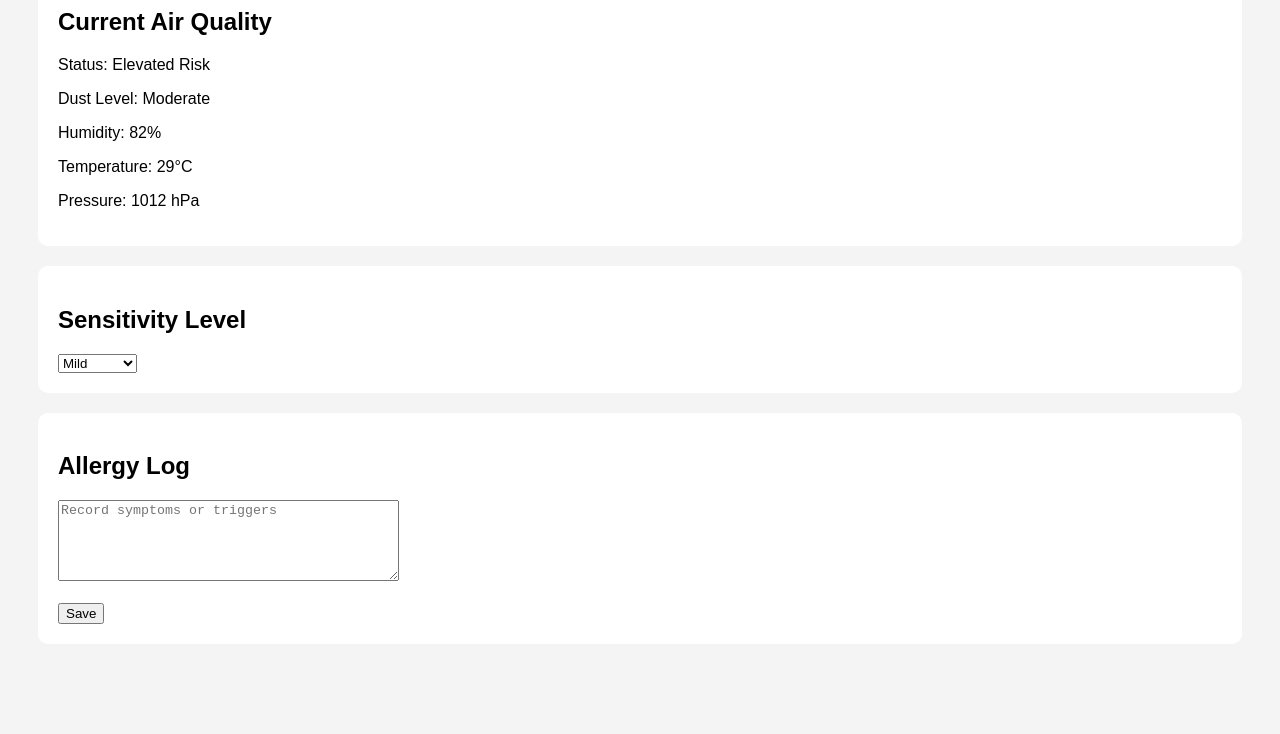
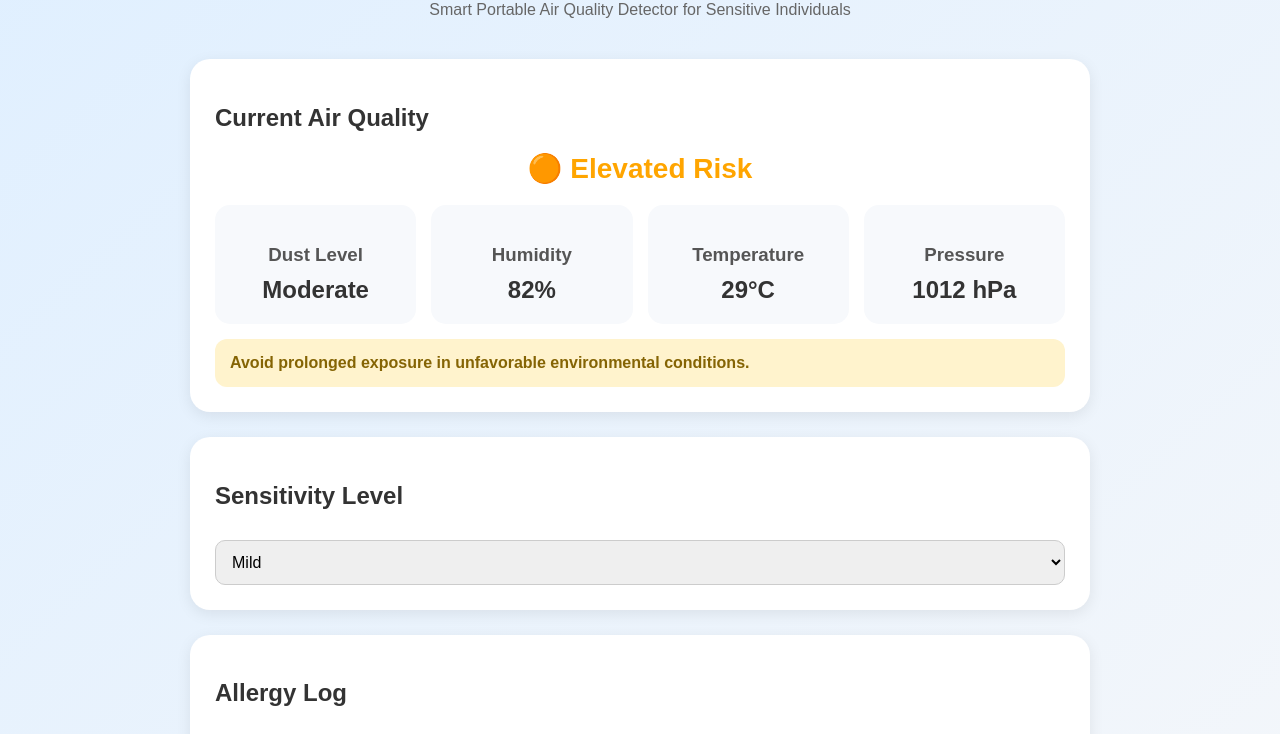
Before and after one commit to leeminxian36-ops/AirSense, a plain HTML site: page index.html in a window 1280 px wide. Shown: the part 150-884 px from the top of the page. Before the commit the page ends 832 px from the top, so only its background shows below. Drawn offline with Linux system fonts and the light colour scheme.

Commit message:
Update index.html

````diff
--- a/index.html
+++ b/index.html
@@ -1,26 +1,165 @@
+# Replace your current `index.html` with this
+
+```html
 <!DOCTYPE html>
-<html>
+<html lang="en">
 
 <head>
+  <meta charset="UTF-8">
+  <meta name="viewport" content="width=device-width, initial-scale=1.0">
   <title>AirSense</title>
+
+  <style>
+    body {
+      font-family: Arial, sans-serif;
+      background: linear-gradient(to bottom right, #dfefff, #f5f7fa);
+      margin: 0;
+      padding: 30px;
+      color: #333;
+    }
+
+    .container {
+      max-width: 900px;
+      margin: auto;
+    }
+
+    h1 {
+      text-align: center;
+      font-size: 48px;
+      margin-bottom: 10px;
+    }
+
+    .subtitle {
+      text-align: center;
+      color: #666;
+      margin-bottom: 40px;
+    }
+
+    .card {
+      background: white;
+      padding: 25px;
+      border-radius: 20px;
+      margin-bottom: 25px;
+      box-shadow: 0 4px 15px rgba(0, 0, 0, 0.08);
+    }
+
+    .status {
+      text-align: center;
+      font-size: 28px;
+      font-weight: bold;
+      color: orange;
+      margin-top: 10px;
+    }
+
+    .grid {
+      display: grid;
+      grid-template-columns: repeat(auto-fit, minmax(180px, 1fr));
+      gap: 15px;
+      margin-top: 20px;
+    }
+
+    .reading-box {
+      background: #f7f9fc;
+      padding: 20px;
+      border-radius: 15px;
+      text-align: center;
+    }
+
+    .reading-box h3 {
+      margin-bottom: 10px;
+      color: #555;
+    }
+
+    .reading-value {
+      font-size: 24px;
+      font-weight: bold;
+    }
+
+    select,
+    textarea,
+    button {
+      width: 100%;
+      padding: 12px;
+      border-radius: 10px;
+      border: 1px solid #ccc;
+      margin-top: 10px;
+      font-size: 16px;
+    }
+
+    textarea {
+      resize: vertical;
+    }
+
+    button {
+      background-color: #4a90e2;
+      color: white;
+      border: none;
+      cursor: pointer;
+      transition: 0.3s;
+      font-weight: bold;
+    }
+
+    button:hover {
+      background-color: #3578c9;
+    }
+
+    .warning {
+      background: #fff3cd;
+      color: #856404;
+      padding: 15px;
+      border-radius: 12px;
+      margin-top: 15px;
+      font-weight: bold;
+    }
+  </style>
 </head>
 
-<body style="font-family: Arial; background-color: #f4f4f4; padding: 30px;">
+<body>
+
+  <div class="container">
 
     <h1>AirSense</h1>
+    <p class="subtitle">
+      Smart Portable Air Quality Detector for Sensitive Individuals
+    </p>
 
-  <div style="background:white; padding:20px; border-radius:10px; margin-bottom:20px;">
+    <div class="card">
       <h2>Current Air Quality</h2>
 
-    <p>Status: Elevated Risk</p>
-
-    <p>Dust Level: Moderate</p>
-    <p>Humidity: 82%</p>
-    <p>Temperature: 29°C</p>
-    <p>Pressure: 1012 hPa</p>
+      <div class="status">
+        🟠 Elevated Risk
       </div>
 
-  <div style="background:white; padding:20px; border-radius:10px; margin-bottom:20px;">
+      <div class="grid">
+
+        <div class="reading-box">
+          <h3>Dust Level</h3>
+          <div class="reading-value">Moderate</div>
+        </div>
+
+        <div class="reading-box">
+          <h3>Humidity</h3>
+          <div class="reading-value">82%</div>
+        </div>
+
+        <div class="reading-box">
+          <h3>Temperature</h3>
+          <div class="reading-value">29°C</div>
+        </div>
+
+        <div class="reading-box">
+          <h3>Pressure</h3>
+          <div class="reading-value">1012 hPa</div>
+        </div>
+
+      </div>
+
+      <div class="warning">
+        Avoid prolonged exposure in unfavorable environmental conditions.
+      </div>
+    </div>
+
+    <div class="card">
       <h2>Sensitivity Level</h2>
 
       <select>
@@ -30,16 +169,23 @@
       </select>
     </div>
 
-  <div style="background:white; padding:20px; border-radius:10px;">
+    <div class="card">
       <h2>Allergy Log</h2>
 
-    <textarea rows="5" cols="40" placeholder="Record symptoms or triggers"></textarea>
+      <textarea rows="5" placeholder="Record symptoms or possible triggers..."></textarea>
 
-    <br><br>
+      <button>Save Log</button>
+    </div>
 
-    <button>Save</button>
   </div>
 
 </body>
 
 </html>
+```
+
+After replacing the code:
+
+1. Press "Commit changes"
+2. Refresh your GitHub Pages website
+3. Wait 1–2 minutes if the changes don't appear immediately
````
Lines whose indentation alone changed are shown as unchanged.
